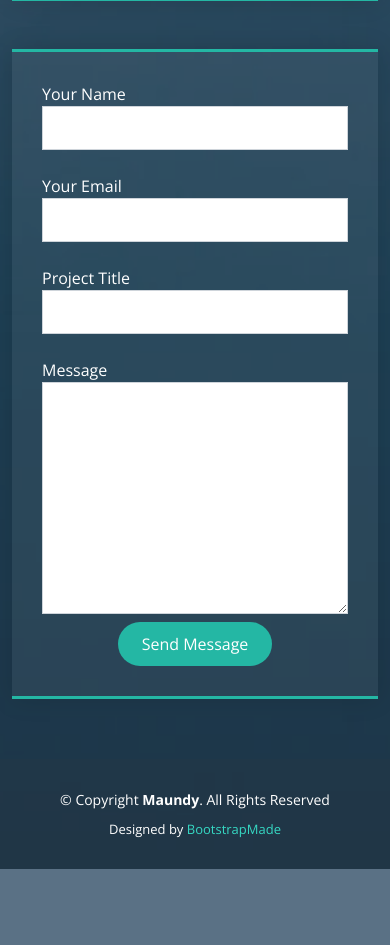
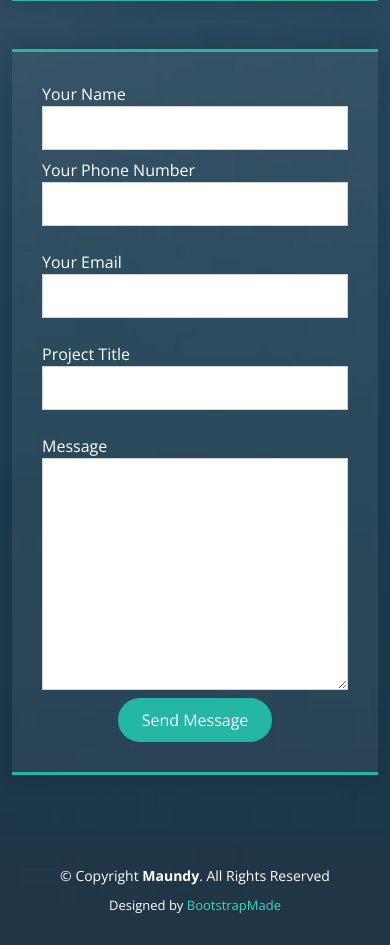
Before and after one commit to isayaeli/bantuware, a Django app: page / in a window 390 px wide. Shown: the part 2174-3119 px from the top of the page. Before the commit the page ends 3043 px from the top, so only its background shows below. Run offline with Django 4.2, Linux system fonts and the light colour scheme; some libraries are stand-ins or nearby versions.

Commit message:
Updating Form

```diff
--- a/templates/index.html
+++ b/templates/index.html
@@ -120,11 +120,16 @@
           </div>
 
           <div class="col-lg-7 mt-5 mt-lg-0 d-flex align-items-stretch">
-            <form action="forms/contact.php" method="post" role="form" class="php-email-form">
+            <form action="{% url 'index' %}" method="post" role="form" class="php-email-form">
+              {% csrf_token %}
               <div class="row">
                 <div class="form-group col-md-6">
                   <label for="name">Your Name</label>
                   <input type="text" name="name" class="form-control" id="name" required>
+                </div>
+                <div class="form-group col-md-6">
+                  <label for="name">Your Phone Number</label>
+                  <input type="number" name="phone" class="form-control" id="name" required>
                 </div>
                 <div class="form-group col-md-6 mt-3 mt-md-0">
                   <label for="name">Your Email</label>
@@ -133,7 +138,7 @@
               </div>
               <div class="form-group mt-3">
                 <label for="name">Project Title</label>
-                <input type="text" class="form-control" name="subject" id="subject" required>
+                <input type="text" class="form-control" name="title" id="subject" required>
               </div>
               <div class="form-group mt-3">
                 <label for="name">Message</label>
```
